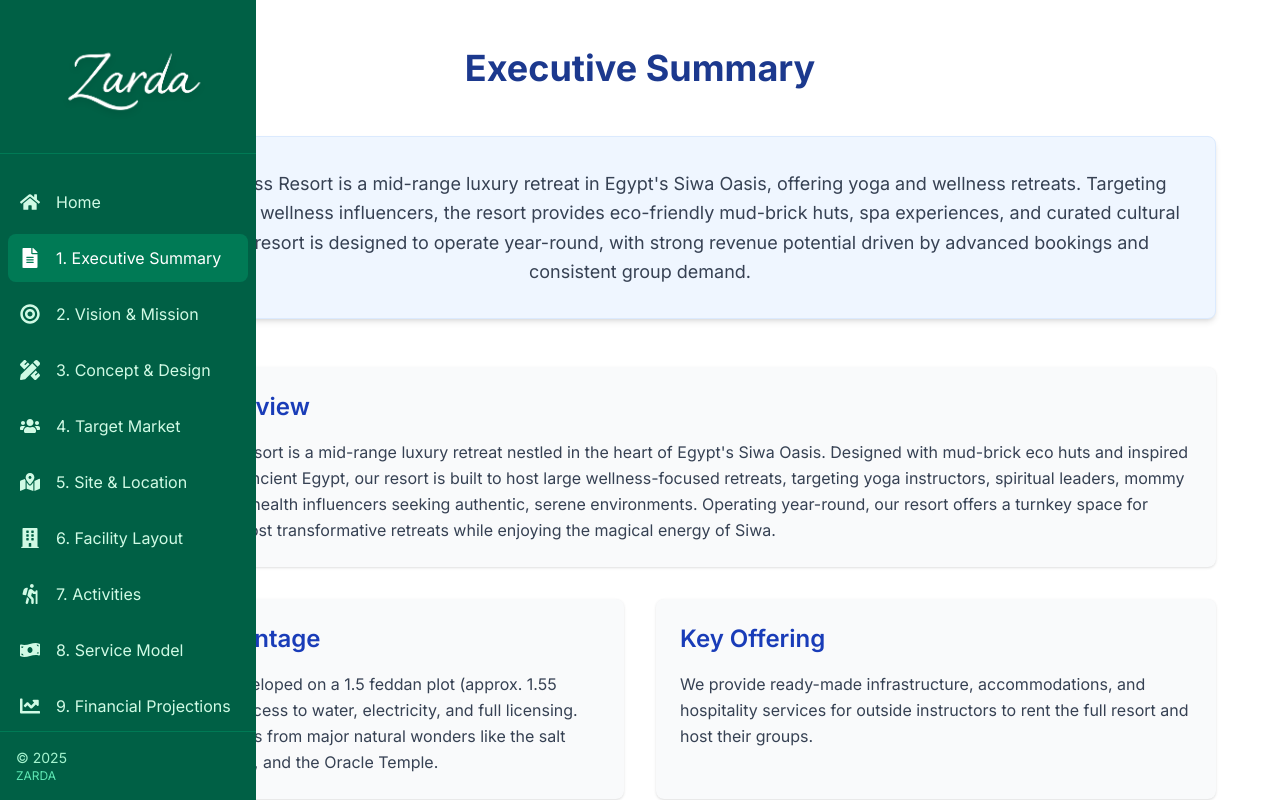
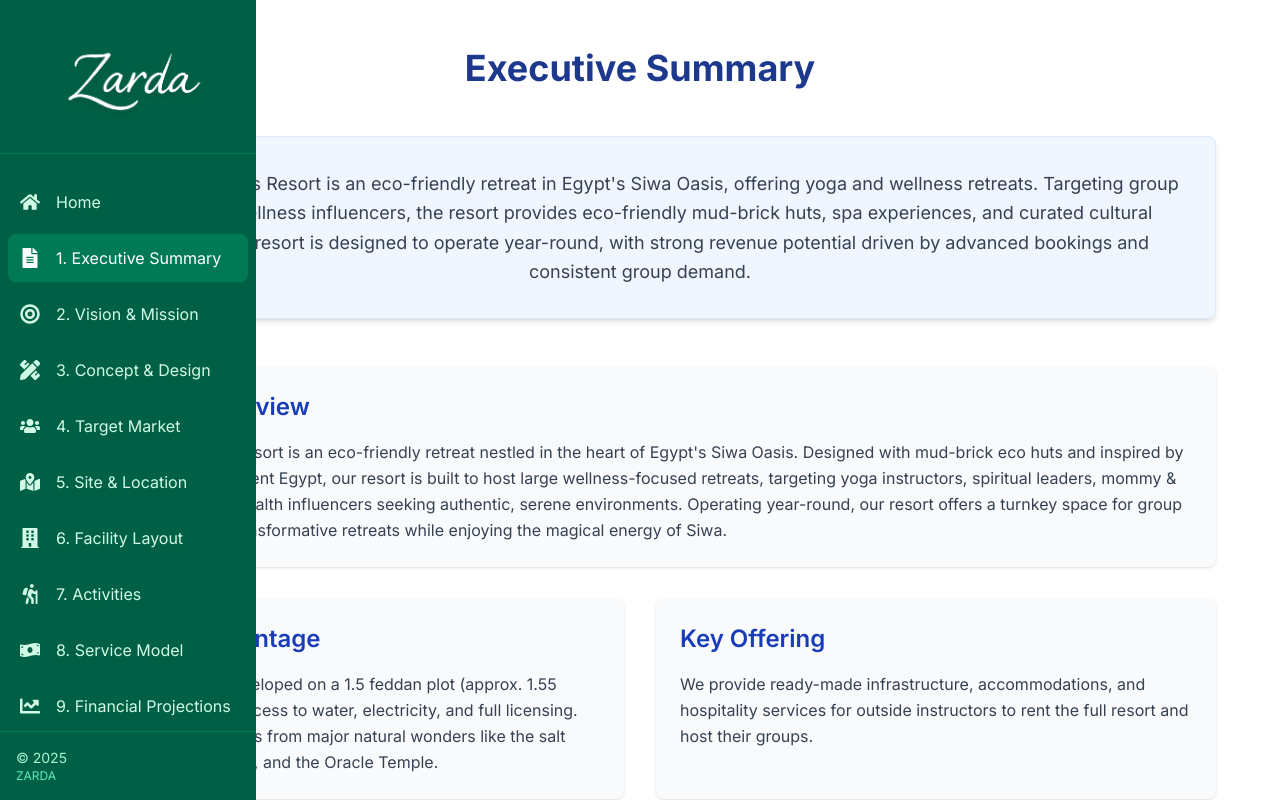
Before and after one commit to momoussa2000/siwa-wellness-resort, a Next.js app: page /executive-summary in a window 1280 px wide. Shown: the top 800 px of the page. Built offline with nearby package versions, Linux system fonts and the light colour scheme.

Commit message:
Change 'mid-range luxury retreat' to 'eco-friendly retreat' in executive summary

```diff
--- a/src/app/executive-summary/page.tsx
+++ b/src/app/executive-summary/page.tsx
@@ -4,8 +4,8 @@ import { motion } from "framer-motion";
 
 export default function ExecutiveSummary() {
   const summaryData = {
-    intro: "The Siwa Wellness Resort is a mid-range luxury retreat in Egypt's Siwa Oasis, offering yoga and wellness retreats. Targeting group leaders and wellness influencers, the resort provides eco-friendly mud-brick huts, spa experiences, and curated cultural activities. The resort is designed to operate year-round, with strong revenue potential driven by advanced bookings and consistent group demand.",
-    businessOverview: "The Siwa Wellness Resort is a mid-range luxury retreat nestled in the heart of Egypt's Siwa Oasis. Designed with mud-brick eco huts and inspired by the mysticism of Ancient Egypt, our resort is built to host large wellness-focused retreats, targeting yoga instructors, spiritual leaders, mommy & me facilitators, and health influencers seeking authentic, serene environments. Operating year-round, our resort offers a turnkey space for group facilitators to host transformative retreats while enjoying the magical energy of Siwa.",
+    intro: "The Siwa Wellness Resort is an eco-friendly retreat in Egypt's Siwa Oasis, offering yoga and wellness retreats. Targeting group leaders and wellness influencers, the resort provides eco-friendly mud-brick huts, spa experiences, and curated cultural activities. The resort is designed to operate year-round, with strong revenue potential driven by advanced bookings and consistent group demand.",
+    businessOverview: "The Siwa Wellness Resort is an eco-friendly retreat nestled in the heart of Egypt's Siwa Oasis. Designed with mud-brick eco huts and inspired by the mysticism of Ancient Egypt, our resort is built to host large wellness-focused retreats, targeting yoga instructors, spiritual leaders, mommy & me facilitators, and health influencers seeking authentic, serene environments. Operating year-round, our resort offers a turnkey space for group facilitators to host transformative retreats while enjoying the magical energy of Siwa.",
     locationAdvantage: "The resort will be developed on a 1.5 feddan plot (approx. 1.55 acres) in Siwa with access to water, electricity, and full licensing. The location is minutes from major natural wonders like the salt lakes, Great Sand Sea, and the Oracle Temple.",
     keyOffering: "We provide ready-made infrastructure, accommodations, and hospitality services for outside instructors to rent the full resort and host their groups.",
     targetMarket: {
```
